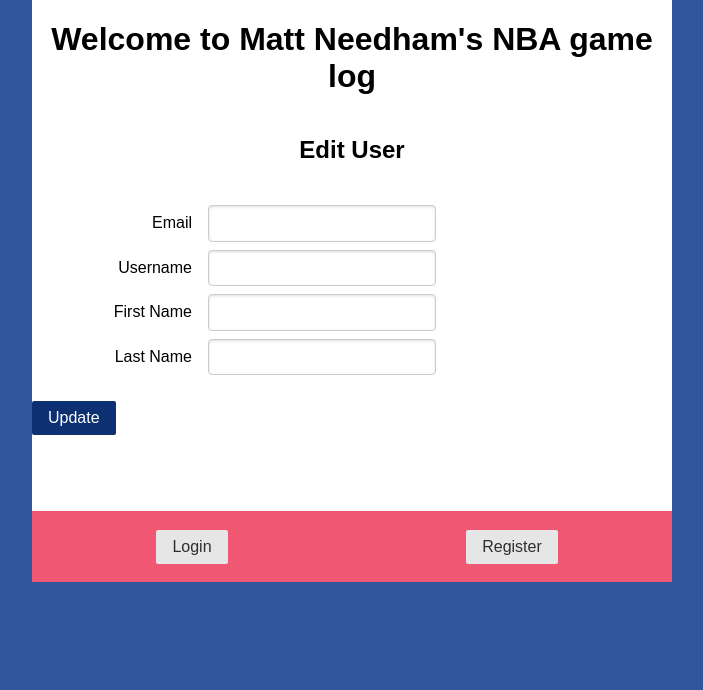
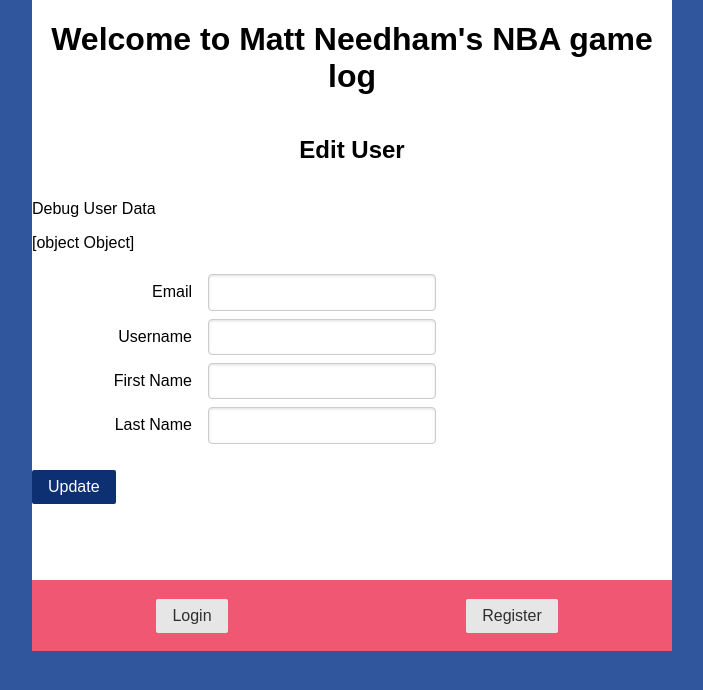
Before and after one commit to mneedham91/nba-game-log, an Angular app: page /edit-user/1 in a window 1280 px wide. Shown: the top 690 px of the page, without its empty margins (288-991 px from the left). Built offline with nearby package versions, Linux system fonts and the light colour scheme; no server answers.

Commit message:
defining this.user in edit-user as new User()

```diff
--- a/src/app/edit-user/edit-user.component.html
+++ b/src/app/edit-user/edit-user.component.html
@@ -3,8 +3,11 @@
     <div class = "pure-u-1">
       <h2 class="text-center">Edit User</h2>
     </div>
-    <p>{{user}}</p>
-    <p>{{user?.username}}</p>
+    <div class="pure-u-1-1">
+      <p>Debug User Data</p>
+      <p>{{user}}</p>
+      <p>{{user?.username}}</p>
+    </div>
     <div class="pure-u-1">
       <form [formGroup]="editUserForm" (ngSubmit)="onSubmit()" class="pure-form pure-form-aligned">
       	<fieldset>
--- a/src/app/edit-user/edit-user.component.ts
+++ b/src/app/edit-user/edit-user.component.ts
@@ -13,7 +13,7 @@
 export class EditUserComponent implements OnInit {
   id: string;
   private sub: any;
-  user: User;
+  user: User = new User();
   editUserForm: FormGroup;
 
   constructor(
```
